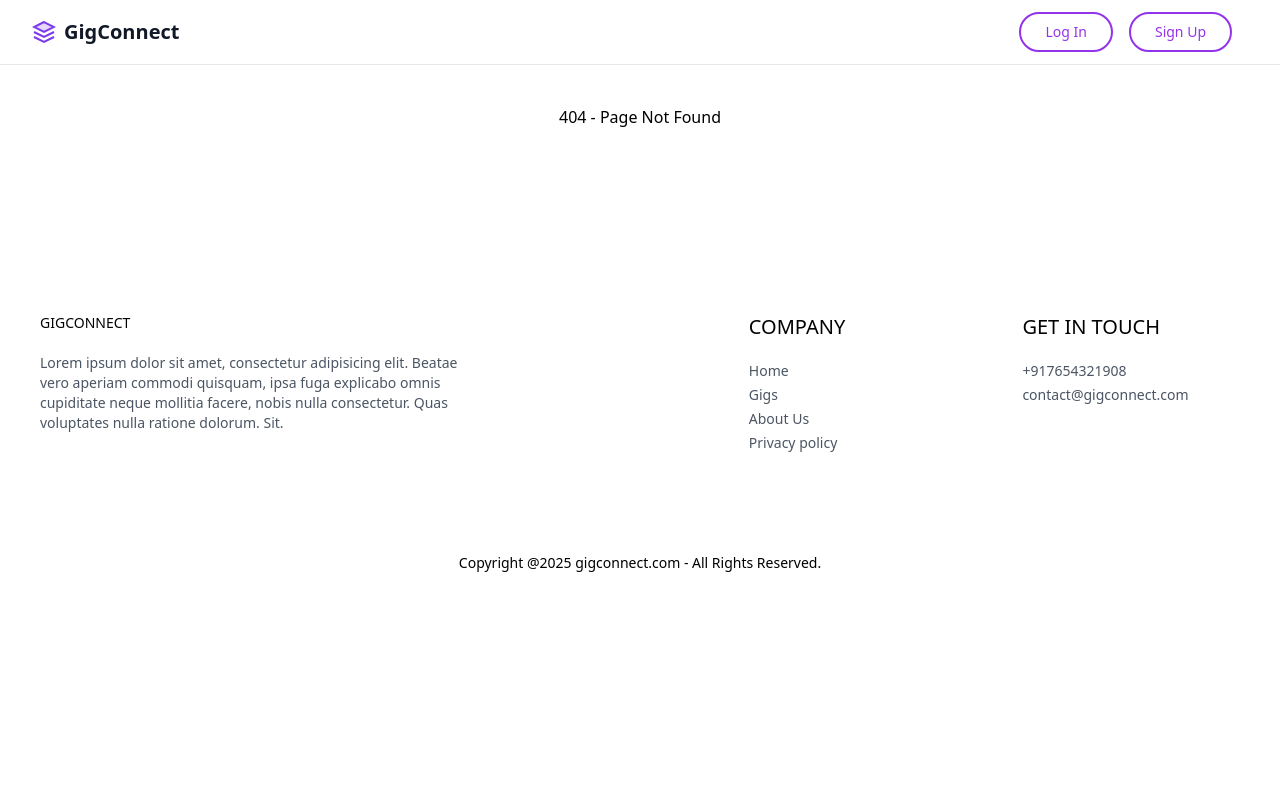
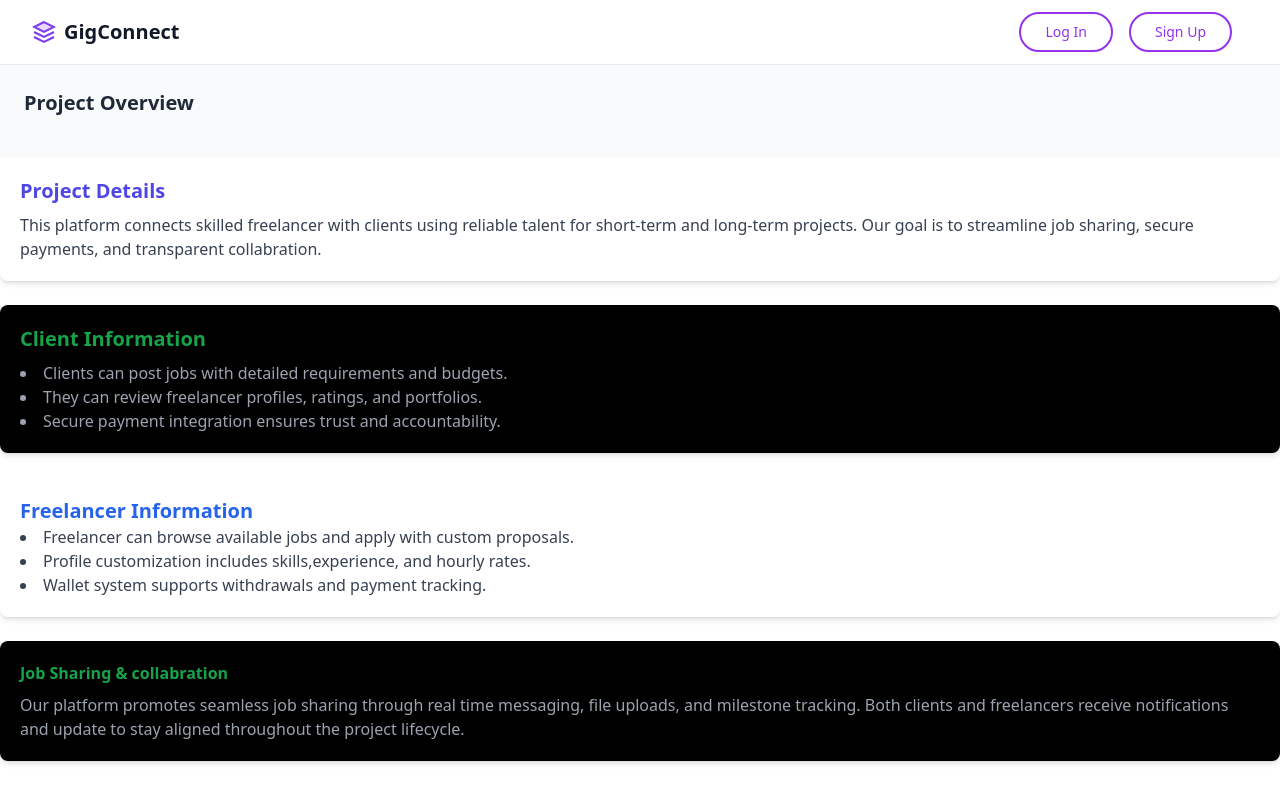
Before and after one commit to harishjayaraj1234/GigConnect, a React (Vite) app in the folder frontend/: page /overview in a window 1280 px wide. Shown: the top 800 px of the page. Built offline with nearby package versions, Linux system fonts and the light colour scheme; no server answers.

Commit message:
login and overview page are modified in Home

```diff
--- a/frontend/src/App.jsx
+++ b/frontend/src/App.jsx
@@ -15,6 +15,7 @@ import ClientDashboard from "./pages/ClientDashboard";
 import AdminDashboard from "./pages/AdminDashboard";
 import PaymentSuccess from "./components/payment/paymentSuccess";
 import Withdraw from "./pages/FreeSections/withdraw";
+import OverView from "./pages/OverviewSection";
 
 function App() {
   const [userRole, setUserRole] = useState(null);
@@ -40,6 +41,7 @@ function App() {
       <Routes>
         {/* Redirect root to Home */}
         <Route path="/" element={<Home />} />
+        <Route path="/overview" element={<OverView/>}/>
 
         {/* 🚀 Role-based Dashboard Routing */}
         <Route
--- /dev/null
+++ b/frontend/src/pages/HeaderSection.jsx
@@ -0,0 +1,18 @@
+import React from 'react'
+import Login from './Auth/Login'
+import OverView from './OverviewSection'
+
+const Header = () => {
+  return (
+    <div className="text-center py-40 mt-10 bg-gradient-to-r from-indigo-500 to-purple-600 text-white">
+    <h2 className="text-4xl font-bold mb-4">Connect with Top Freelancer....!</h2>
+    <p className="text-lg mb-6">Hire experts or find freelancer gigs in just a few clicks.</p>
+    <div className="space-x-4">
+        <a href="/login" onClick={Login} className="bg-white text-indigo-600 px-6 py-2 rounded font-semibold hover:bg-gray-100">Get Started</a>
+        <a href="/overview" onClick={OverView} className="border border-white px-6 py-2 rounded font-semibold hover:bg-white hover:text-indigo-600">Explore</a>
+    </div>
+    </div>
+  )
+}
+
+export default Header
--- a/frontend/src/pages/Home.jsx
+++ b/frontend/src/pages/Home.jsx
@@ -1,20 +1,13 @@
 
 import React from "react";
-import Header from "../components/dashboard/Header";
+import Header from "./HeaderSection";
 import Hero from "./HeroSection";
 
 function Home() {
   return (
    /* Header */
-   <div>
-  <div className="text-center py-20 px-4 mt-10 bg-gradient-to-r from-indigo-500 to-purple-600 text-white">
-    <h2 className="text-4xl font-bold mb-4">Connect with Top Freelancer....!</h2>
-    <p className="text-lg mb-6">Hire experts or find freelancer gigs in just a few clicks.</p>
-    <div className="space-x-4">
-        <a href="#signup" className="bg-white text-indigo-600 px-6 py-2 rounded font-semibold hover:bg-gray-100">Get Started</a>
-        <a href="#explore" className="border border-white px-6 py-2 rounded font-semibold hover:bg-white hover:text-indigo-600">Explore</a>
-    </div>
-    </div>
+   <div className="px-2">
+     <Header/>
      <Hero/>
     </div>
 
--- /dev/null
+++ b/frontend/src/pages/OverviewSection.jsx
@@ -0,0 +1,53 @@
+import React from 'react'
+
+const OverView = () => {
+  return (
+    <div>
+    <div className='p-6 bg-gray-50'>
+    <h1 className='text-xl font-bold text-gray-800 mb-4'>Project Overview</h1>
+    </div>
+
+     <div className='bg-white shadow-md rounded-lg p-5 mb-6'>
+        <h2 className='text-xl font-semibold text-indigo-600 mb-2'>Project Details</h2>
+        <p className='text-gray-700'>
+            This platform connects skilled freelancer with clients using reliable talent for short-term and long-term projects. Our goal is to streamline job sharing, secure payments, and transparent collabration.
+        </p>
+
+     </div>
+
+     <div className='bg-black shadow-md rounded-lg p-5 mb-6'>
+        <h2 className='text-xl font-semibold text-green-600 mb-2'>Client Information</h2>
+        <ul className='list-disc list-inside text-gray-400'>
+            <li>Clients can post jobs with detailed requirements and budgets.</li>
+            <li>They can review freelancer profiles, ratings, and portfolios.</li>
+            <li>Secure payment integration ensures trust and accountability.</li>
+        </ul>
+
+     </div>
+
+
+     <div className='bg-white shadow-md rounded-lg p-5 mb-6'>
+        <h2 className='text-xl font-semibold text-blue-600 mb0-2'>Freelancer Information</h2>
+        <ul className='list-disc list-inside text-gray-700'>
+            <li>Freelancer can browse available jobs and apply with custom proposals.</li>
+            <li>Profile customization includes skills,experience, and hourly rates.</li>
+            <li>Wallet system supports withdrawals and payment tracking.</li>
+
+        </ul>
+
+     </div>
+
+
+     <div className='bg-black shadow-md rounded-lg p-5'>
+        <h2 className='tet-xl font-semibold text-green-600 mb-2'>Job Sharing & collabration</h2>
+        <p className='text-gray-400'>
+            Our platform promotes seamless job sharing through real time messaging, file uploads, and milestone tracking. Both clients and freelancers receive notifications and update to stay aligned throughout the project lifecycle.
+        </p>
+
+     </div>
+
+    </div>
+  )
+}
+
+export default OverView
```
